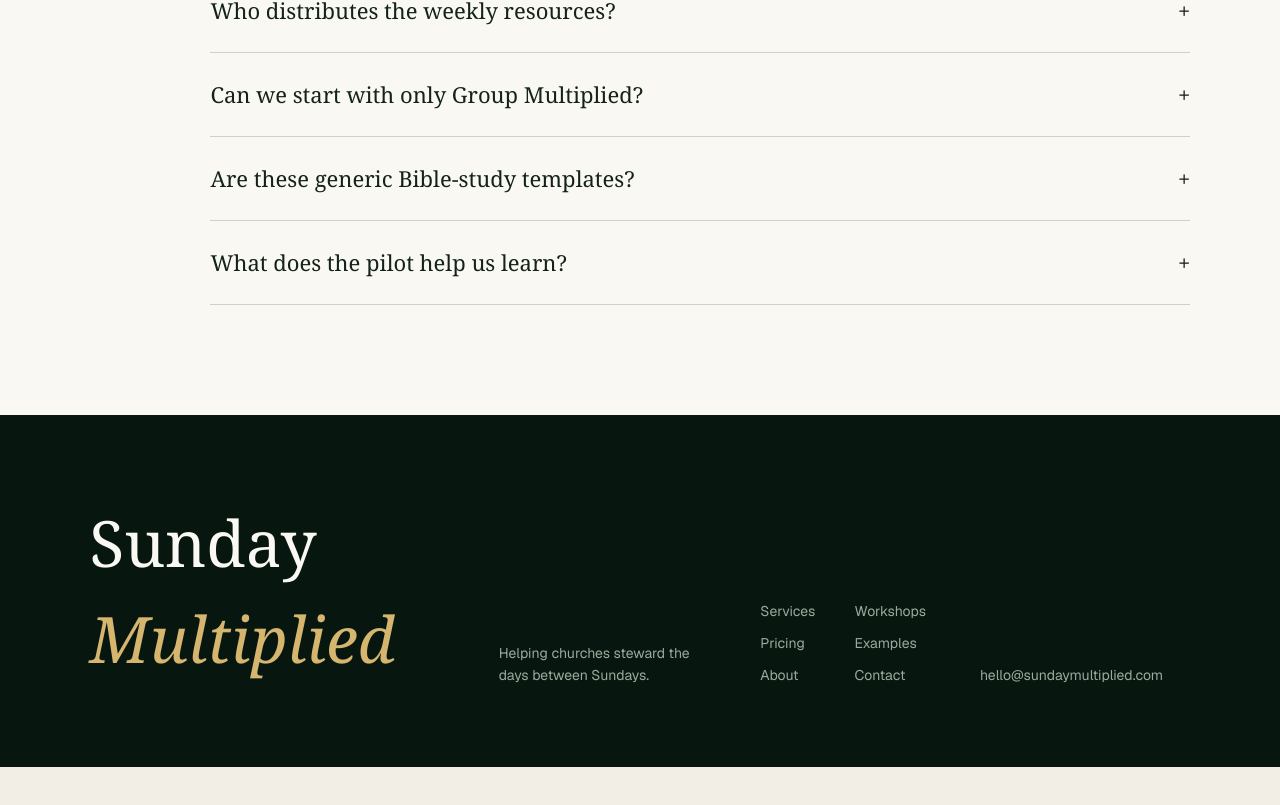
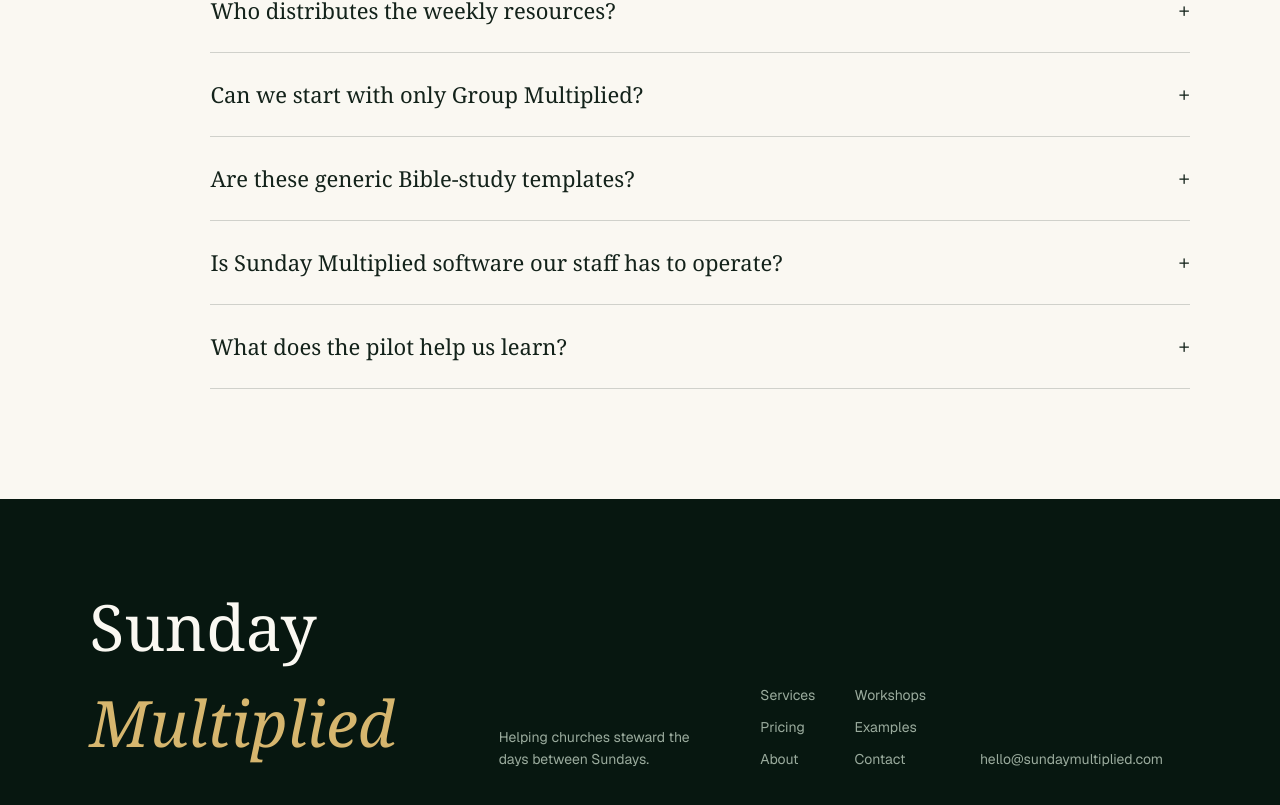
Before and after one commit to SundayMultiplied/SundayMultiplied-Website, a Next.js app: page /pricing in a window 1280 px wide. Shown: the part 2933-3738 px from the top of the page. Before the commit the page ends 3700 px from the top, so only its background shows below. Built offline with nearby package versions, Linux system fonts and the light colour scheme.

Commit message:
Add managed-service differentiation to pricing FAQ

```diff
--- a/app/pricing/page.tsx
+++ b/app/pricing/page.tsx
@@ -45,6 +45,7 @@
           <details><summary>Who distributes the weekly resources?<span>+</span></summary><p>Sunday Multiplied delivers the finished files to your church staff. Your team decides how and where to share them.</p></details>
           <details><summary>Can we start with only Group Multiplied?<span>+</span></summary><p>Yes. Group Multiplied is a complete standalone weekly service and a practical place to begin.</p></details>
           <details><summary>Are these generic Bible-study templates?<span>+</span></summary><p>No. Each guide is built from the actual sermon and reflects the pastor’s emphasis, language, illustrations, and application.</p></details>
+          <details><summary>Is Sunday Multiplied software our staff has to operate?<span>+</span></summary><p>No. Sunday Multiplied is a managed weekly service. We handle sermon analysis, resource production, formatting, and the review workflow. Your team reviews the material, requests changes if needed, and decides where approved resources should be shared.</p></details>
           <details><summary>What does the pilot help us learn?<span>+</span></summary><p>It lets your team test production timing, distribution, staff workflow, audience response, and the right mix of weekly touchpoints before a longer engagement.</p></details>
         </div>
       </section>
```
